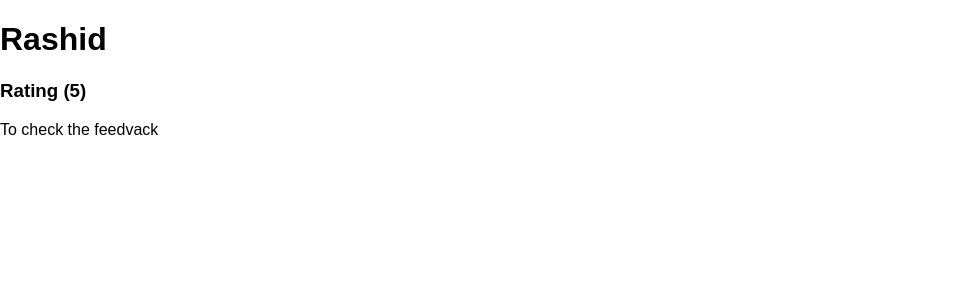
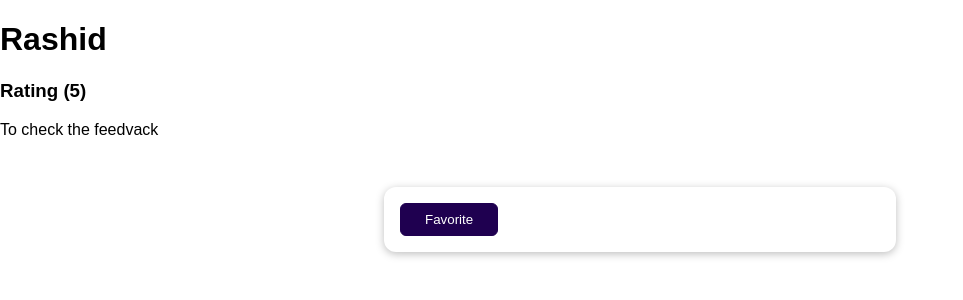
Before and after one commit to rassh15/Python_practice, a Django app: page /reviews/1 in a window 1280 px wide. Shown: the top 300 px of the page, without its empty margins (0-963 px from the left). Run offline with Django 4.2, Linux system fonts and the light colour scheme; data comes from the database, SQL or seed files in the repository; parts of the project's set-up code (start-up, migrations or seed data) failed here and were passed over.

Commit message:
Sessions

```diff
--- a/Django/Feedback/Feedback/settings.py
+++ b/Django/Feedback/Feedback/settings.py
@@ -132,3 +132,5 @@ DEFAULT_AUTO_FIELD = 'django.db.models.BigAutoField'
 #added manually
 MEDIA_ROOT = BASE_DIR / "uploads"
 MEDIA_URL = "/user-media/"
+
+# SESSION_COOKIE_AGE = 120   #by default 2 week
--- a/Django/Feedback/reveiw/forms.py
+++ b/Django/Feedback/reveiw/forms.py
@@ -27,7 +27,7 @@ class ReviewForm(forms.ModelForm):
         error_messages = {
 
             "user_name":{
-                "required": "YOur name must not be empty",
+                "required": "Your name must not be empty",
                 "max_length": "Enter in limit"
             }
         }
--- a/Django/Feedback/reveiw/urls.py
+++ b/Django/Feedback/reveiw/urls.py
@@ -5,5 +5,6 @@ urlpatterns = [
     path('',views.ReviewView.as_view()),
     path('thank-you',views.ThankyouView.as_view()),
     path("reviews",views.ReviewsListView.as_view()),
+    path("reviews/favorite",views.AddFavoriteView.as_view()),
     path("reviews/<int:pk>",views.SingleRView.as_view()),
 ]
--- a/Django/Feedback/reveiw/views.py
+++ b/Django/Feedback/reveiw/views.py
@@ -53,3 +53,19 @@ class SingleRView(DetailView):
     template_name = 'single_review.html'
     model = Review
     #access by smallcase model or object
+
+    def get_context_data(self, **kwargs):
+        context =  super().get_context_data(**kwargs)
+        loaded_review = self.object
+        request = self.request
+        favorite_id = request.session.get('favorite_reveiw')
+        context['is_favorite'] = favorite_id == str(loaded_review.id)
+        return context
+
+
+class AddFavoriteView(View):
+    def post(self, request):
+        review_id = request.POST['review_id']
+        request.session['favorite_reveiw'] = review_id
+
+        return HttpResponseRedirect('/reviews/'+review_id)
--- a/Django/Feedback/template/single_review.html
+++ b/Django/Feedback/template/single_review.html
@@ -8,4 +8,19 @@
 <h3> Rating ({{ review.rating }}) </h3>
 <p> {{ review.review_text }} </p>
 
+    {% if is_favorite %}
+        <p> This is my favorite</p>
+
+    {% else %}
+    <form action='/reviews/favorite' method="POST">
+        {% csrf_token %}
+
+        <input type='hidden' name='review_id' value="{{review.id}}">
+
+        <button> Favorite </button>
+    </form>
+    {% endif %}
+
+
+
 {% endblock content %}
--- a/Django/mysite/mblog/models.py
+++ b/Django/mysite/mblog/models.py
@@ -21,7 +21,7 @@ class Author(models.Model):
 class Post(models.Model):
     title = models.CharField(max_length=20)
     excerpt = models.CharField(max_length=200)
-    image_name = models.CharField(max_length=20)
+    image = models.ImageField(upload_to="posts",null=True)
     author = models.ForeignKey(Author, on_delete=models.SET_NULL,null=True)
     date = models.DateTimeField()
     slug = models.SlugField(unique=True)
--- a/Django/mysite/mysite/settings.py
+++ b/Django/mysite/mysite/settings.py
@@ -128,3 +128,8 @@ STATICFILES_DIRS = [
 # https://docs.djangoproject.com/en/4.0/ref/settings/#default-auto-field
 
 DEFAULT_AUTO_FIELD = 'django.db.models.BigAutoField'
+
+#Added Manually
+
+MEDIA_ROOT = BASE_DIR / "uploads"
+MEDIA_URL = "/user-media/"
--- a/Django/mysite/mysite/urls.py
+++ b/Django/mysite/mysite/urls.py
@@ -13,10 +13,13 @@ Including another URLconf
     1. Import the include() function: from django.urls import include, path
     2. Add a URL to urlpatterns:  path('blog/', include('blog.urls'))
 """
+import imp
 from django.contrib import admin
 from django.urls import path, include
+from django.conf.urls.static import static
+from django.conf import settings
 
 urlpatterns = [
     path('admin/', admin.site.urls),
     path('',include("mblog.urls")),
-]
+] + static(settings.MEDIA_URL, document_root=settings.MEDIA_ROOT)
--- a/Django/mysite/template/post-details.html
+++ b/Django/mysite/template/post-details.html
@@ -18,7 +18,7 @@ My Blog
             {% endfor %}
         </div>
         <article>
-            <img src="{{ '/static/'|add:identified_post.image_name }}" alt={{identified_post.title}} />
+            <img src="{{ post.image.url }}" alt={{identified_post.title}} />
             <address> By <a href='mailto:{{ identified_post.author.email_address }}'>{{identified_post.author}}</a> </address>
             <div>
                 Last updated on <time> {{identified_post.date}}</time>
--- a/Django/mysite/template/posts.html
+++ b/Django/mysite/template/posts.html
@@ -1,7 +1,7 @@
 <li>
   <article class="post">
     <a href="{% url 'post-detail' post.slug %}">
-      <img src="{{ '/static/'|add:post.image_name }}" alt="{{ post.title }}""
+      <img src="{{ post.image.url }}" alt="{{ post.title }}""
       />
       <div class="post__content">
         <h3>{{ post.title }}</h3>
```
Also changed, not shown: Django/Feedback/db.sqlite3, Django/mysite/db.sqlite3, Django/mysite/mblog/migrations/0004_remove_post_image_name_post_image.py (added), Django/mysite/uploads/posts/coding.jpg (added), Django/mysite/uploads/posts/mountains.jpg (added), Django/mysite/uploads/posts/spain.jpg (added), Django/mysite/uploads/posts/tokyo.jpg (added), Django/mysite/uploads/posts/woods.jpg (added).
